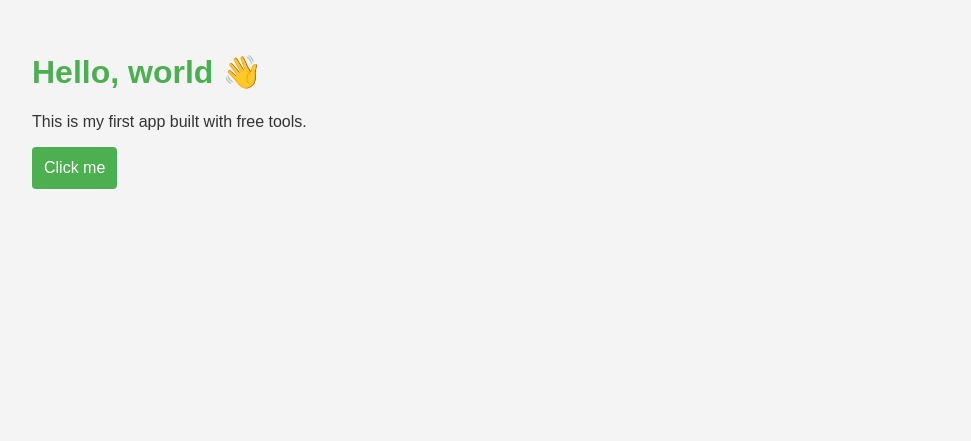
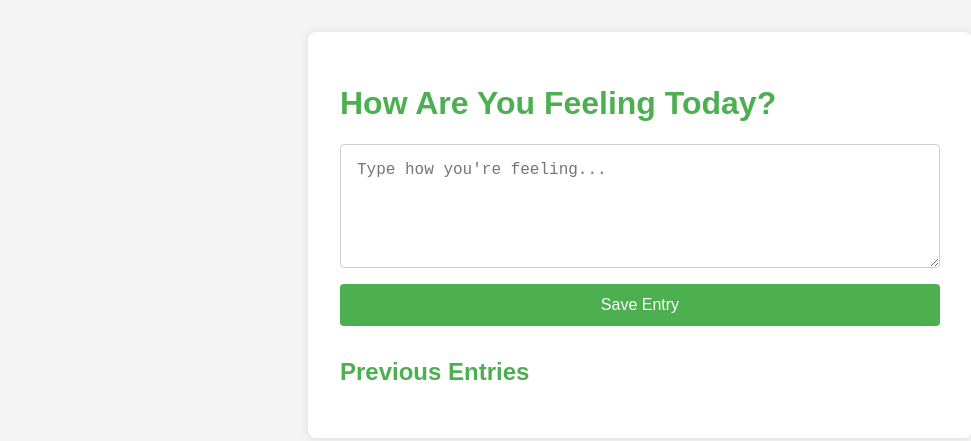
Before and after one commit to JamesMH7-Hash/free-app-build-plan, a plain HTML site: page index.html in a window 1280 px wide. Shown: the whole page, without its empty margins (0-971 px from the left). Drawn offline with Linux system fonts and the light colour scheme.

Commit message:
Update index.html

```diff
--- a/index.html
+++ b/index.html
@@ -3,13 +3,21 @@
 <head>
   <meta charset="UTF-8" />
   <meta name="viewport" content="width=device-width, initial-scale=1.0" />
-  <title>My First Free App</title>
+  <title>Daily Check-In</title>
   <link rel="stylesheet" href="style.css" />
 </head>
 <body>
-  <h1>Hello, world 👋</h1>
-  <p>This is my first app built with free tools.</p>
-  <button id="clickMe">Click me</button>
+  <main>
+    <h1>How Are You Feeling Today?</h1>
+    <form id="checkin-form">
+      <textarea id="entry" placeholder="Type how you're feeling..." rows="5"></textarea>
+      <button type="submit">Save Entry</button>
+    </form>
+    <section id="history">
+      <h2>Previous Entries</h2>
+      <ul id="entry-list"></ul>
+    </section>
+  </main>
 
   <script src="script.js"></script>
 </body>
```
